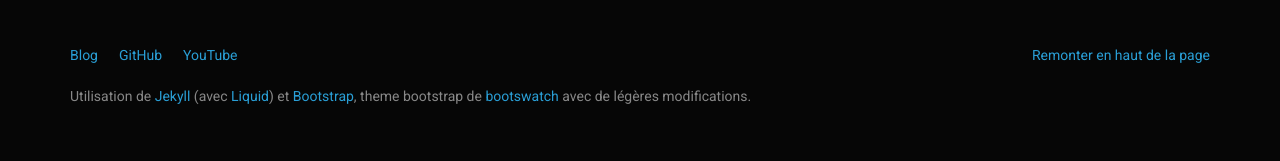
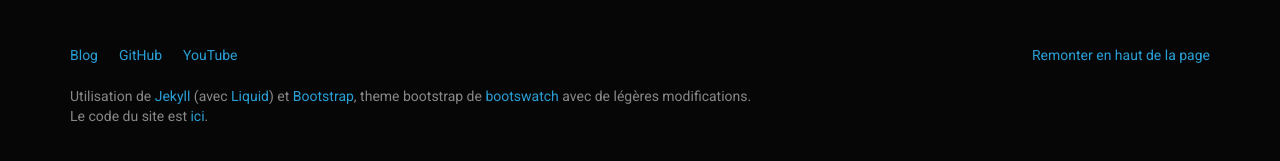
Before and after one commit to ipefixe/KevBP.github.io, a Jekyll site: the page built from index.html, in a window 1280 px wide. Shown: the part 515-676 px from the top of the page. Built offline with Jekyll 4.4.1, drawn with Linux system fonts in a browser that asks for light colours.

```diff
--- a/_includes/footer.html
+++ b/_includes/footer.html
@@ -7,7 +7,7 @@
         <li><a href="https://github.com/KevBP/">GitHub</a></li>
         <li><a href="https://www.youtube.com/channel/UCnryoWiVLFfND_fN_RIzRKw">YouTube</a></li>
       </ul>
-      <p>Utilisation de <a href="http://jekyllrb.com">Jekyll</a> (avec <a href="https://github.com/Shopify/liquid/">Liquid</a>) et <a href="http://getbootstrap.com/">Bootstrap</a>, theme bootstrap de <a href="http://bootswatch.com">bootswatch</a> avec de légères modifications.</p>
+      <p>Utilisation de <a href="http://jekyllrb.com">Jekyll</a> (avec <a href="https://github.com/Shopify/liquid/">Liquid</a>) et <a href="http://getbootstrap.com/">Bootstrap</a>, theme bootstrap de <a href="http://bootswatch.com">bootswatch</a> avec de légères modifications.<br/>Le code du site est <a href="https://github.com/KevBP/KevBP.github.io">ici</a>.</p>
     </div>
   </div>
 </footer>
```
